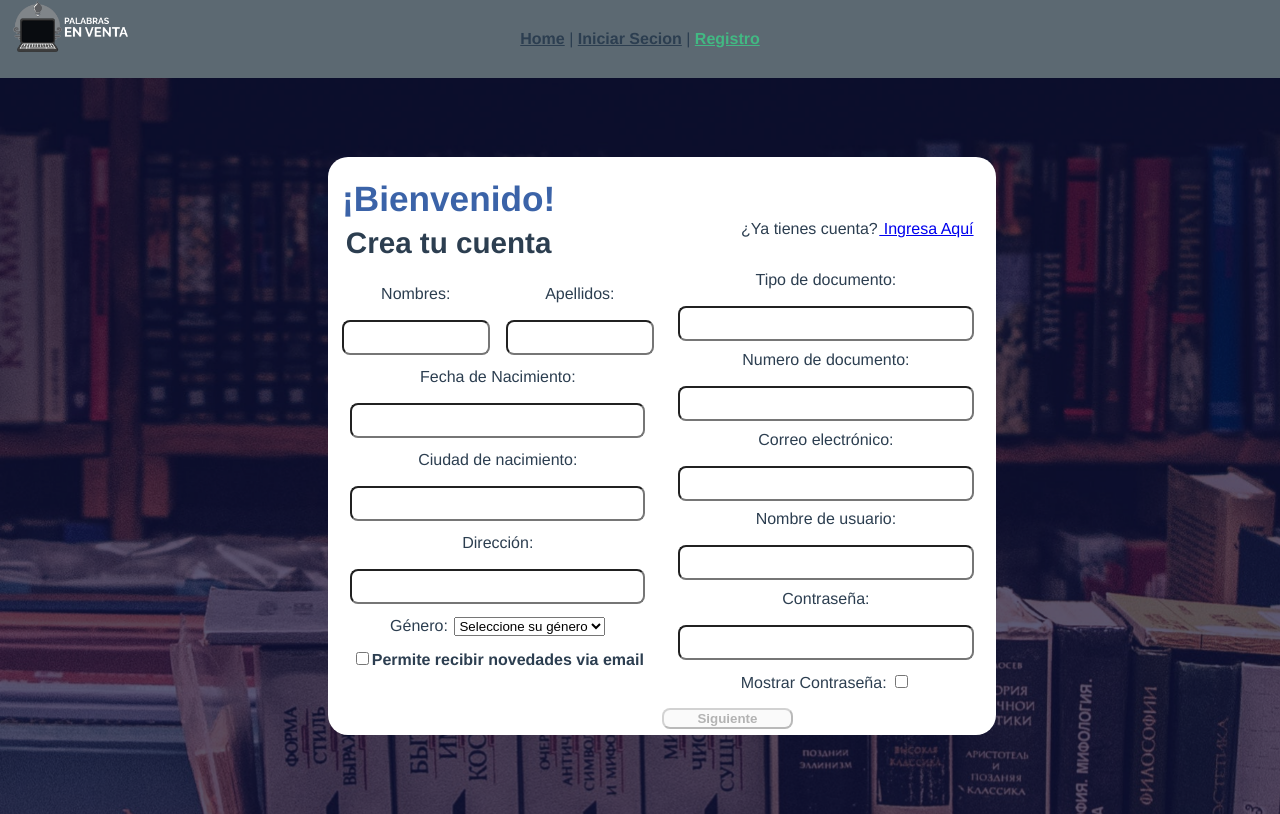
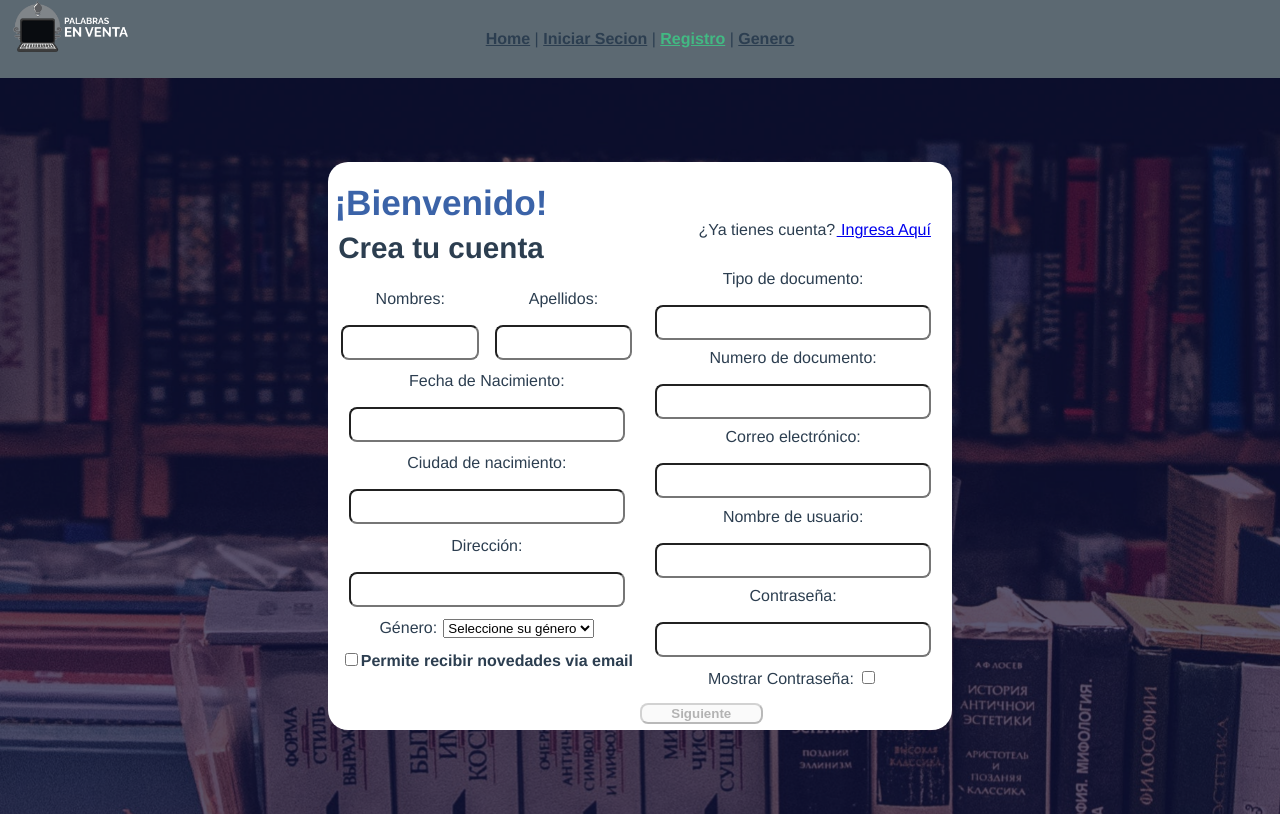
Before and after one commit to JorgeMejiaH/palabras-en-venta, a Vue app: page /sign-up in a window 1280 px wide. Built offline with nearby package versions, Linux system fonts and the light colour scheme.

Commit message:
Pag de seleccion de genero literario

```diff
--- a/src/App.vue
+++ b/src/App.vue
@@ -2,7 +2,8 @@
   <nav>
     <router-link to="/">Home</router-link> |
     <router-link to="/login">Iniciar Secion</router-link> |
-    <router-link to="/sign-up">Registro</router-link>
+    <router-link to="/sign-up">Registro</router-link> |
+    <router-link to="/genre-selection">Genero</router-link>
   </nav>
   <router-view />
 </template>
--- /dev/null
+++ b/src/components/GenreSelection/GenreSelection.vue
@@ -0,0 +1,15 @@
+<template>
+  <sign-up-header />
+</template>
+
+<script>
+import SignUpHeader from '../SignUpPage/SignUpHeader.vue'
+export default {
+  components: { SignUpHeader },
+
+}
+</script>
+
+<style>
+
+</style>
--- a/src/components/SignUpPage/SignUpPage.vue
+++ b/src/components/SignUpPage/SignUpPage.vue
@@ -137,6 +137,7 @@ export default {
   justify-content: center;
   align-items: center;
   height: 92vh;
+  width: 100%;
 }
 .register-container {
   display: flex;
@@ -145,8 +146,6 @@ export default {
   margin-top: 5%;
   margin-bottom: 5%;
   padding: 1%;
-  width: 105%;
-  height: 110%;
 }
 .first-column,
 .second-column{
--- a/src/router/index.js
+++ b/src/router/index.js
@@ -2,12 +2,14 @@ import { createRouter, createWebHistory } from "vue-router";
 import HomeView from "../views/HomeView.vue";
 import LoginView from "../views/LoginView.vue";
 import SignUpView from "@/views/SignUpView.vue";
+import GenreSelection from "@/views/GenreSelection.vue"
 
 const routes = [
   {
     path: "/",
     name: "home",
     component: HomeView,
+    meta: { background: "registerBackground.png" },
   },
   {
     path: "/login",
@@ -19,6 +21,11 @@ const routes = [
     name: "sign-up",
     component: SignUpView,
   },
+  {
+    path: "/genre-select",
+    name: "genre-select",
+    component: GenreSelection,
+  },
 ];
 
 const router = createRouter({
@@ -26,4 +33,19 @@ const router = createRouter({
   routes,
 });
 
+router.beforeEach((to, from, next) => {
+  const background = to.meta.background;
+  if (background) {
+    const resolvedBackground = resolveBackgroundPath(background);
+    document.body.style.backgroundImage = `url('${resolvedBackground}')`;
+  } else {
+    document.body.style.backgroundImage = ""; // Restablecer la imagen de fondo
+  }
+  next();
+});
+
+function resolveBackgroundPath(path) {
+  return process.env.BASE_URL + "src/assets/" + path;
+}
+
 export default router;
--- /dev/null
+++ b/src/views/GenreSelection.vue
@@ -0,0 +1,19 @@
+<template>
+  <div class="genre-selection">
+    <genre-selection />
+  </div>
+</template>
+
+<script>
+import GenreSelection from "@/components/GenreSelection/GenreSelection.vue"
+
+export default{
+    name: "genre-selection",
+    components: { GenreSelection },
+}
+
+</script>
+
+<style>
+
+</style>
```
